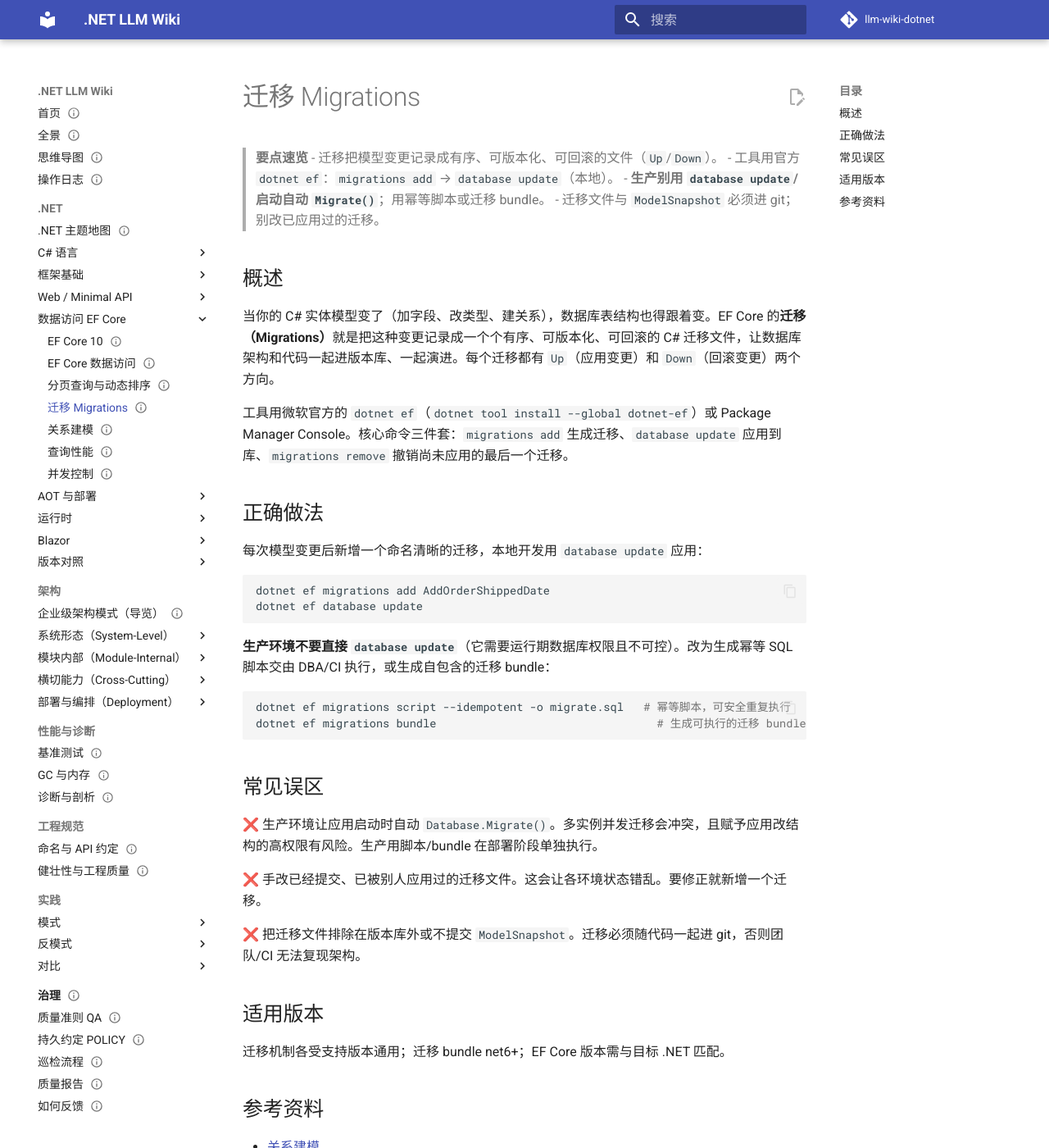
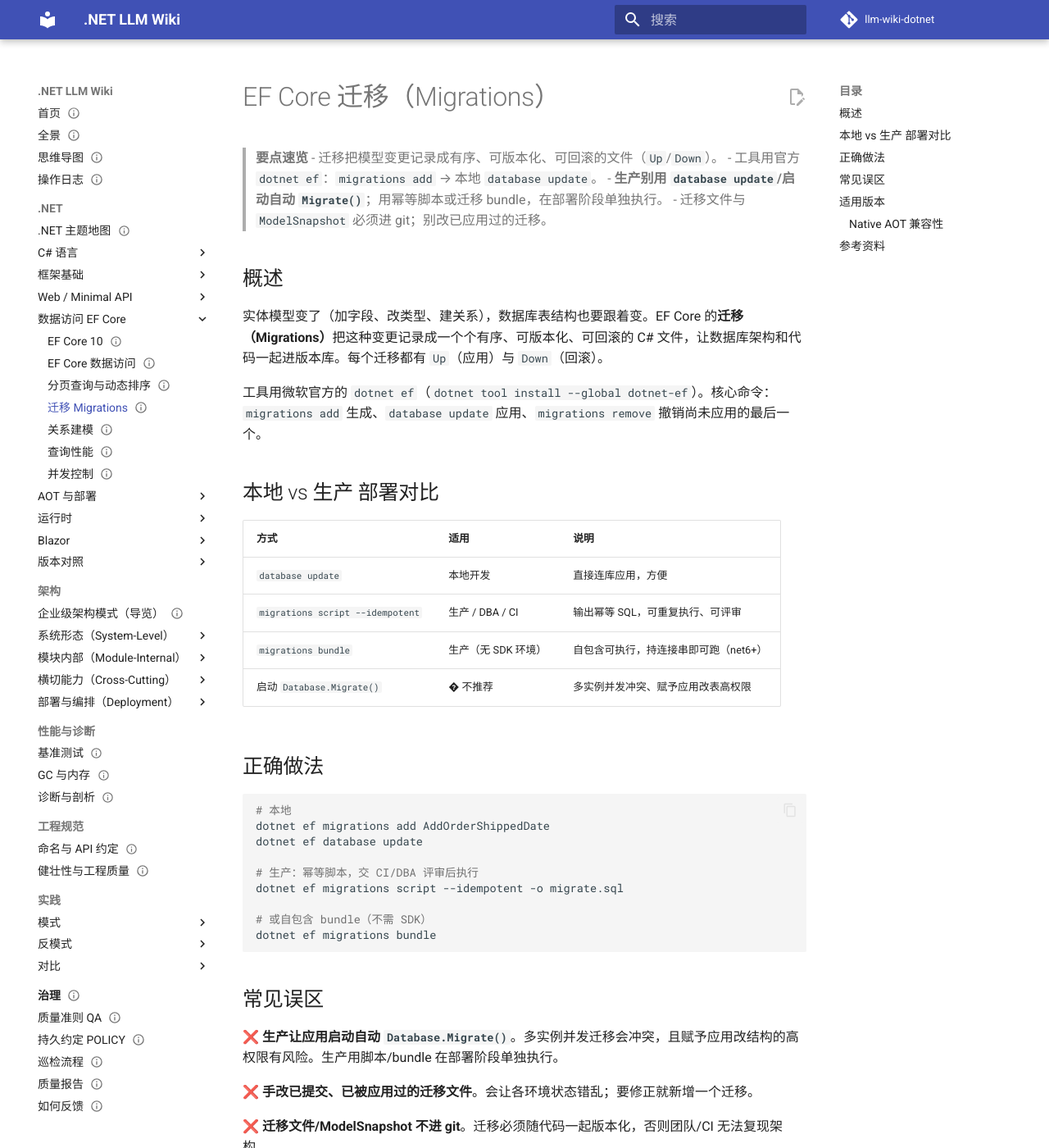
Before and after one commit to fenzel999/llm-wiki-dotnet, an MkDocs documentation site: the page built from wiki/dotnet/ef-core/migrations.md, in a window 1280 px wide and 1400 px high. Shown: the whole window at 82% size. Built offline with MkDocs 1.6.1 and Material for MkDocs 9.7.7, drawn with Linux system fonts in a browser that asks for light colours; comment, search, counter and statistics services are not loaded; some of the changed text lies outside the part shown.

Commit message:
docs(ef-core): 数据访问基础 5 页按 P17 深写

````diff
--- a/wiki/dotnet/ef-core/migrations.md
+++ b/wiki/dotnet/ef-core/migrations.md
@@ -1,57 +1,71 @@
 ---
 title: EF Core 迁移（Migrations）
-summary: 用迁移把模型变更以可版本化、可回滚的方式演进数据库架构，生产用脚本或 bundle 部署。
+summary: 用迁移把模型变更以可版本化、可回滚的方式演进数据库架构；生产用幂等脚本或 bundle 部署；与 AOT 无关（设计期工具）。
 tags: [ef-core, migrations, schema]
 introduced-in: general
 applies-to: [net8, net9, net10]
 status: stable
-source: https://learn.microsoft.com/ef/core/managing-schemas/migrations/
-updated: 2026-07-10
+source: https://learn.microsoft.com/dotnet/core/managing-schemas/migrations/
+updated: 2026-07-11
 ---
+
+# EF Core 迁移（Migrations）
 
 > **要点速览**
 > - 迁移把模型变更记录成有序、可版本化、可回滚的文件（`Up`/`Down`）。
-> - 工具用官方 `dotnet ef`：`migrations add` → `database update`（本地）。
-> - **生产别用 `database update`/启动自动 `Migrate()`**；用幂等脚本或迁移 bundle。
+> - 工具用官方 `dotnet ef`：`migrations add` → 本地 `database update`。
+> - **生产别用 `database update`/启动自动 `Migrate()`**；用幂等脚本或迁移 bundle，在部署阶段单独执行。
 > - 迁移文件与 `ModelSnapshot` 必须进 git；别改已应用过的迁移。
 
 ## 概述
 
-当你的 C# 实体模型变了（加字段、改类型、建关系），数据库表结构也得跟着变。EF Core 的**迁移（Migrations）**就是把这种变更记录成一个个有序、可版本化、可回滚的 C# 迁移文件，让数据库架构和代码一起进版本库、一起演进。每个迁移都有 `Up`（应用变更）和 `Down`（回滚变更）两个方向。
+实体模型变了（加字段、改类型、建关系），数据库表结构也要跟着变。EF Core 的**迁移（Migrations）**把这种变更记录成一个个有序、可版本化、可回滚的 C# 文件，让数据库架构和代码一起进版本库。每个迁移都有 `Up`（应用）与 `Down`（回滚）。
 
-工具用微软官方的 `dotnet ef`（`dotnet tool install --global dotnet-ef`）或 Package Manager Console。核心命令三件套：`migrations add` 生成迁移、`database update` 应用到库、`migrations remove` 撤销尚未应用的最后一个迁移。
+工具用微软官方的 `dotnet ef`（`dotnet tool install --global dotnet-ef`）。核心命令：`migrations add` 生成、`database update` 应用、`migrations remove` 撤销尚未应用的最后一个。
+
+## 本地 vs 生产 部署对比
+
+| 方式 | 适用 | 说明 |
+|------|------|------|
+| `database update` | 本地开发 | 直接连库应用，方便 |
+| `migrations script --idempotent` | 生产 / DBA / CI | 输出幂等 SQL，可重复执行、可评审 |
+| `migrations bundle` | 生产（无 SDK 环境） | 自包含可执行，持连接串即可跑（net6+） |
+| 启动 `Database.Migrate()` | � 不推荐 | 多实例并发冲突、赋予应用改表高权限 |
 
 ## 正确做法
 
-每次模型变更后新增一个命名清晰的迁移，本地开发用 `database update` 应用：
-
 ```bash
+# 本地
 dotnet ef migrations add AddOrderShippedDate
 dotnet ef database update
-```
 
-**生产环境不要直接 `database update`**（它需要运行期数据库权限且不可控）。改为生成幂等 SQL 脚本交由 DBA/CI 执行，或生成自包含的迁移 bundle：
+# 生产：幂等脚本，交 CI/DBA 评审后执行
+dotnet ef migrations script --idempotent -o migrate.sql
 
-```bash
-dotnet ef migrations script --idempotent -o migrate.sql   # 幂等脚本，可安全重复执行
-dotnet ef migrations bundle                                 # 生成可执行的迁移 bundle
+# 或自包含 bundle（不需 SDK）
+dotnet ef migrations bundle
 ```
 
 ## 常见误区
 
-❌ 生产环境让应用启动时自动 `Database.Migrate()`。多实例并发迁移会冲突，且赋予应用改结构的高权限有风险。生产用脚本/bundle 在部署阶段单独执行。
+❌ **生产让应用启动自动 `Database.Migrate()`**。多实例并发迁移会冲突，且赋予应用改结构的高权限有风险。生产用脚本/bundle 在部署阶段单独执行。
 
-❌ 手改已经提交、已被别人应用过的迁移文件。这会让各环境状态错乱。要修正就新增一个迁移。
+❌ **手改已提交、已被应用过的迁移文件**。会让各环境状态错乱；要修正就新增一个迁移。
 
-❌ 把迁移文件排除在版本库外或不提交 `ModelSnapshot`。迁移必须随代码一起进 git，否则团队/CI 无法复现架构。
+❌ **迁移文件/ModelSnapshot 不进 git**。迁移必须随代码一起版本化，否则团队/CI 无法复现架构。
+
+❌ **靠 `EnsureCreated()` 管生产架构**。`EnsureCreated` 删除重建、不跟踪迁移，只适合测试/原型。生产用迁移。
 
 ## 适用版本
 
-迁移机制各受支持版本通用；迁移 bundle net6+；EF Core 版本需与目标 .NET 匹配。
+迁移机制各版本通用；migrations bundle net6+；`dotnet-ef` 版本需与目标 EF Core 匹配。
+
+### Native AOT 兼容性
+
+迁移是**设计期/部署期工具**，运行期应用代码不依赖它，与 AOT **无关**（[AOT 矩阵](../aot/aot-compatibility.md)）。注意：AOT 发布的程序仍用同一 `DbContext` 模型；若运行期需 `EnsureCreated`/`Migrate`（仅测试/开发），需启用 EF 编译模型（见 [EF AOT](ef-data-access.md)），但生产建议用脚本/bundle 离线迁移。
 
 ## 参考资料
 
-- [关系建模](modeling-relationships.md)
-- [查询性能](query-performance.md)
-- 官方文档：[EF Core 迁移](https://learn.microsoft.com/ef/core/managing-schemas/migrations/)
-- 官方文档：[在生产中应用迁移](https://learn.microsoft.com/ef/core/managing-schemas/migrations/applying)
+- [关系建模](modeling-relationships.md) · [查询性能](query-performance.md) · [EF AOT](ef-data-access.md)
+- [AOT 兼容性矩阵](../aot/aot-compatibility.md)
+- 官方文档：[EF Core 迁移](https://learn.microsoft.com/dotnet/core/managing-schemas/migrations/) · [在生产中应用迁移](https://learn.microsoft.com/dotnet/core/managing-schemas/migrations/applying)
````
Also changed, not shown: wiki/dotnet/ef-core/concurrency.md (+36 -20 lines), wiki/dotnet/ef-core/ef-core-10.md (+4 -0 lines), wiki/dotnet/ef-core/modeling-relationships.md (+39 -19 lines), wiki/dotnet/ef-core/query-performance.md (+36 -20 lines), wiki/log.md (+5 -0 lines).
